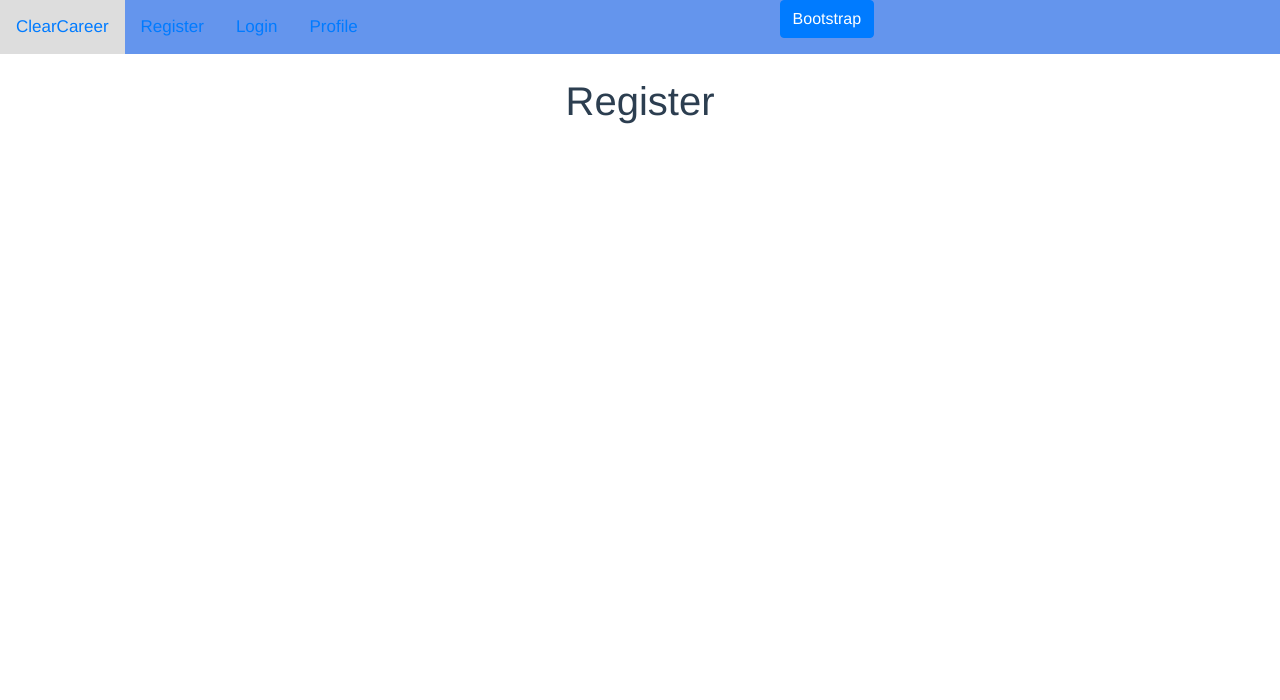
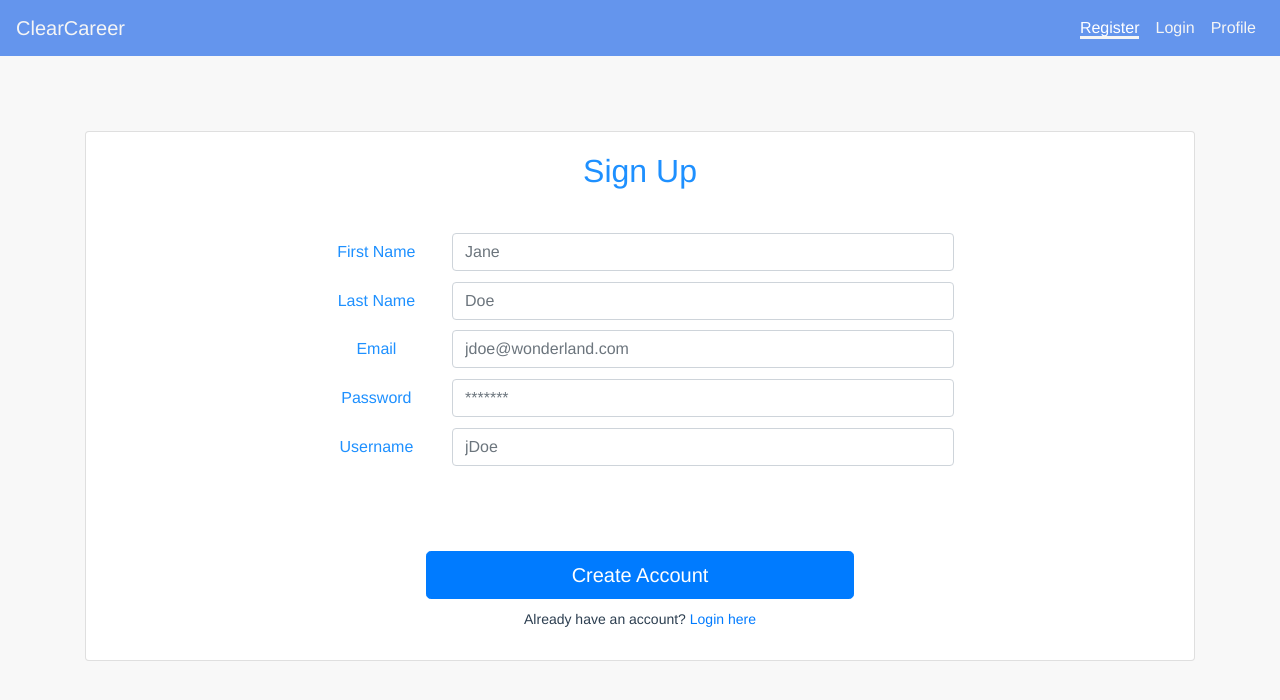
Before and after one commit to jerrylanning/clear-career, a Vue app: page /register in a window 1280 px wide. Shown: the top 700 px of the page. Built offline with nearby package versions, Linux system fonts and the light colour scheme.

Commit message:
initial signup page

```diff
--- a/src/App.vue
+++ b/src/App.vue
@@ -1,11 +1,14 @@
-<template>
+<template >
   <div id="app">
     <!--Declaring we want to use the NavBar Component we built-->
-    <NavBar comp1="ClearCareer"/>
-    <div id="body">
-      <!--We would change what is displayed in the body depending on our App's route-->
-      <router-view />
-    </div>
+    <NavBar comp1="ClearCareer" />
+
+    <!--We would change what is displayed in the body depending on our App's route-->
+    <b-container fluid>
+      <div id="body">
+        <router-view />
+      </div>
+    </b-container>
   </div>
 </template>
 
@@ -13,20 +16,22 @@
 import NavBar from "./components/NavBar";
 
 export default {
-  name: 'app',
+  name: "app",
   components: {
     NavBar
   }
-}
+};
 </script>
 
 <style>
 #app {
-  font-family: 'Avenir', Helvetica, Arial, sans-serif;
+  font-family: "Avenir", Helvetica, Arial, sans-serif;
   -webkit-font-smoothing: antialiased;
   -moz-osx-font-smoothing: grayscale;
   text-align: center;
   color: #2c3e50;
+  min-height: 100vh;
+  background-color:#F8F8F8;
 }
 
 #body {
--- /dev/null
+++ b/src/components/Landing.vue
@@ -0,0 +1,16 @@
+
+<template>
+    <div>
+        <h1>Landing Page</h1>
+    </div>
+</template>
+
+<script>
+    export default {
+        name: "Landing"
+    }
+</script>
+
+<style scoped>
+
+</style>
--- a/src/components/NavBar.vue
+++ b/src/components/NavBar.vue
@@ -1,14 +1,40 @@
 <template>
-    <div class="topnav">
-        <div><router-link to="/">{{comp1}}</router-link></div>
-        <div><router-link to="/register">Register</router-link></div>
-        <div><router-link to="/login">Login</router-link></div>
-        <div><router-link to="/profile">Profile</router-link></div>
   <!--This is an example of bootstrap. In the class name of this button we add 'btn' which specifies this is
         a bootstrap button, and we add a second class called btn-primary to add the blue styling so we don't have to
   do this manually-->
   <!--When this button is clicked it will call the function help-->
-        <button v-on:click="help" class="btn btn-primary">Bootstrap</button>
+  <!-- <button v-on:click="help" class="btn btn-primary">Bootstrap</button> -->
+  <div>
+    <b-navbar toggleable="lg" class="topnav">
+      <b-navbar-brand href="#">
+        <router-link to="/" class="router-link">{{comp1}}</router-link>
+      </b-navbar-brand>
+
+      <b-navbar-toggle target="nav-collapse"></b-navbar-toggle>
+
+      <b-collapse id="nav-collapse" is-nav>
+        <!-- <b-navbar-nav>
+          <b-nav-item>
+            <router-link to="/profile">Profile</router-link>
+          </b-nav-item>
+        </b-navbar-nav> -->
+
+        <!-- Right aligned nav items -->
+        <b-navbar-nav class="ml-auto">
+          <b-navbar-nav>
+            <b-nav-item>
+              <router-link to="/register" class="router-link">Register</router-link>
+            </b-nav-item>
+            <b-nav-item>
+              <router-link to="/login" class="router-link">Login</router-link>
+            </b-nav-item>
+                 <b-nav-item>
+              <router-link to="/profile" class="router-link">Profile</router-link>
+            </b-nav-item>
+          </b-navbar-nav>
+        </b-navbar-nav>
+      </b-collapse>
+    </b-navbar>
   </div>
 </template>
 
@@ -22,43 +48,31 @@
   // This is where you put method calls to manipulate the data
   methods: {
     help: function() {
-                alert("This is button click!")
+      alert("This is button click!");
     }
   }
-    }
+};
 </script>
 
 <style scoped>
 /* Add a blue background color to the top navigation while fixing it*/
 .topnav {
   background-color: cornflowerblue;
-        top: 0;
-        z-index: 100;
-        position: fixed;
-        width: 100%;
 }
 
 /* Style the links inside the navigation bar */
-    .topnav div {
-        float: left;
-        color: #f2f2f2;
-        text-align: center;
-        padding: 14px 16px;
-        text-decoration: none;
-        font-size: 17px;
-    }
 
 /* Change the color of links on hover */
-    .topnav div:hover {
-        background-color: #ddd;
-        color: blue;
-    }
 
 /* Add a color to the active/current link */
-    .topnav div.active {
-        color: white;
+.router-link{
+    color:whitesmoke;
+    text-decoration: none;
 }
-    .topnav div.active:hover {
-        color: blue;
+.router-link:hover,
+.router-link.router-link-exact-active{
+    text-decoration: none;
+    color:white;
+    border-bottom: 3px solid whitesmoke;
 }
 </style>
--- a/src/components/pages/Home.vue
+++ b/src/components/pages/Home.vue
@@ -2,12 +2,25 @@
 <template>
     <div>
         <h1>Home</h1>
+        <h4> Hello, {{user.firstName}} </h4>
     </div>
 </template>
 
 <script>
     export default {
-        name: "Home"
+        name: "Home",
+        data(){
+            return {
+                 user: {
+                    username: "",
+                    password: "",
+                    firstName: "",
+                    lastName: "",
+                    email: "",
+                }
+            }
+        }
+
     }
 </script>
 
--- a/src/components/pages/Profile.vue
+++ b/src/components/pages/Profile.vue
@@ -1,6 +1,9 @@
 <template>
-    <div>
+    <b-container>
+        <b-card>
             <h1 class="heading">My Information</h1>
+            <br>
+            <b-card-text>
                 <StandardForm heading="Username" type="email" placeHolder="aliceWonder" :val="username" :parentMethod="changeUsername"/>
                 <StandardForm heading="Password" type="password" placeHolder="Password" :val="password" :parentMethod="changePass"/>
                 <StandardForm heading="First Name" type="email" placeHolder="Alice" :val="firstName" :parentMethod="changeFirst"/>
@@ -8,11 +11,15 @@
                 <StandardForm heading="Email" type="email" placeHolder="alice@wonderland.com" :val="email" :parentMethod="changeEmail"/>
                 <StandardForm heading="City" type="email" placeHolder="Boston" :val="city" :parentMethod="changeCity"/>
                 <StandardForm heading="Career Interest" type="email" placeHolder="Psychology" :val="career" :parentMethod="changeCareer"/>
+            </b-card-text>
+            <br><br>
             <div class="btn-group-lg">
                 <button class="btn btn-primary save">Save</button>
                 <button class="btn btn-primary cancel">Cancel</button>
             </div>
-    </div>
+            <br>
+        </b-card>
+    </b-container>
 </template>
 
 <script>
--- a/src/components/pages/Register.vue
+++ b/src/components/pages/Register.vue
@@ -1,15 +1,84 @@
 <template>
-    <div>
-        <h1>Register</h1>
-    </div>
+<b-container>
+  <div>
+    <b-card>
+        <h1 class="heading">Sign Up</h1>
+        <br>
+        <b-card-text>
+            <StandardForm heading="First Name" type="text" placeHolder="Jane" :val="user.firstName" :parentMethod="changeFirst"/>
+            <StandardForm heading="Last Name" type="text" placeHolder="Doe" :val="user.lastName" :parentMethod="changeLast"/>
+            <StandardForm heading="Email" type="email" placeHolder="jdoe@wonderland.com" :val="user.email" :parentMethod="changeEmail"/>
+            <StandardForm heading="Password" type="password" placeHolder="*******" :val="user.password" :parentMethod="changePass"/>
+            <StandardForm heading="Username" type="text" placeHolder="jDoe" :val="user.username" :parentMethod="changeUsername"/>
+        </b-card-text>
+        <br><br>
+        <div class="btn-group-lg">
+            <button class="btn btn-primary save" @click="createAccount()">Create Account</button>
+        </div>
+        <div class="login-redirect">Already have an account? <router-link to="/login" class="router-link">Login here</router-link></div>
+    </b-card>
+  </div>
+</b-container>
 </template>
 
 <script>
+    import StandardForm from "../assets/StandardForm";
     export default {
-        name: "Register"
+        name: "Register",
+        components: {StandardForm},
+        data() {
+            return {
+                user: {
+                    username: "",
+                    password: "",
+                    firstName: "",
+                    lastName: "",
+                    email: "",
+                }
+            }
+        },
+        methods: {
+            changeUsername(event) {
+                this.user.username = event.target.value;
+            },
+            changePass(event) {
+                this.user.password = event.target.value;
+            },
+            changeFirst(event) {
+                this.user.firstName = event.target.value;
+            },
+            changeLast(event) {
+                this.user.lastName = event.target.value;
+            },
+            changeEmail(event) {
+                this.user.email = event.target.value;
+            },
+            createAccount(){
+                console.log("First Name: ", this.user.firstName);
+                console.log("Last Name: ", this.user.lastName);
+                console.log("Username: ", this.user.username!="");
+                console.log("Email: ", this.user.email);
+                if(this.user.username!=null && this.user.username!="" && this.user.username!= undefined){
+                    this.$router.push({ path: '/home/'+this.user.username})
+                }
+            }
+        }
     }
 </script>
 
 <style scoped>
-
+    .heading{
+        color: dodgerblue;
+        font-size: 32px;
+    }
+    .btn-group-lg {
+        margin-top: 2%;
+    }
+    .login-redirect{
+        margin: 10px;
+        font-size: 14px;
+    }
+    .btn{
+        width: 40%;
+    }
 </style>
--- a/src/routes.js
+++ b/src/routes.js
@@ -2,10 +2,12 @@ import Home from './components/pages/Home.vue';
 import Register from './components/pages/Register.vue';
 import Login from './components/pages/Login.vue';
 import Profile from './components/pages/Profile';
+import Landing from './components/Landing.vue';
 
 // This file is where we wil add routes, if you ever need to add a route first you must add it here.
 const routes = [
-    { path: '/', component: Home },
+    { path: '/' , component: Landing},
+    { path: '/home/:name', component: Home , props: true },
     { path: '/register', component: Register },
     { path: '/login', component: Login },
     { path: '/profile', component: Profile}
```
Also changed, not shown: package.json (+6 -3 lines), src/main.js (+5 -4 lines), 1 other file (tests, documents, lock files or other folders). Lines whose indentation alone changed are shown as unchanged.
